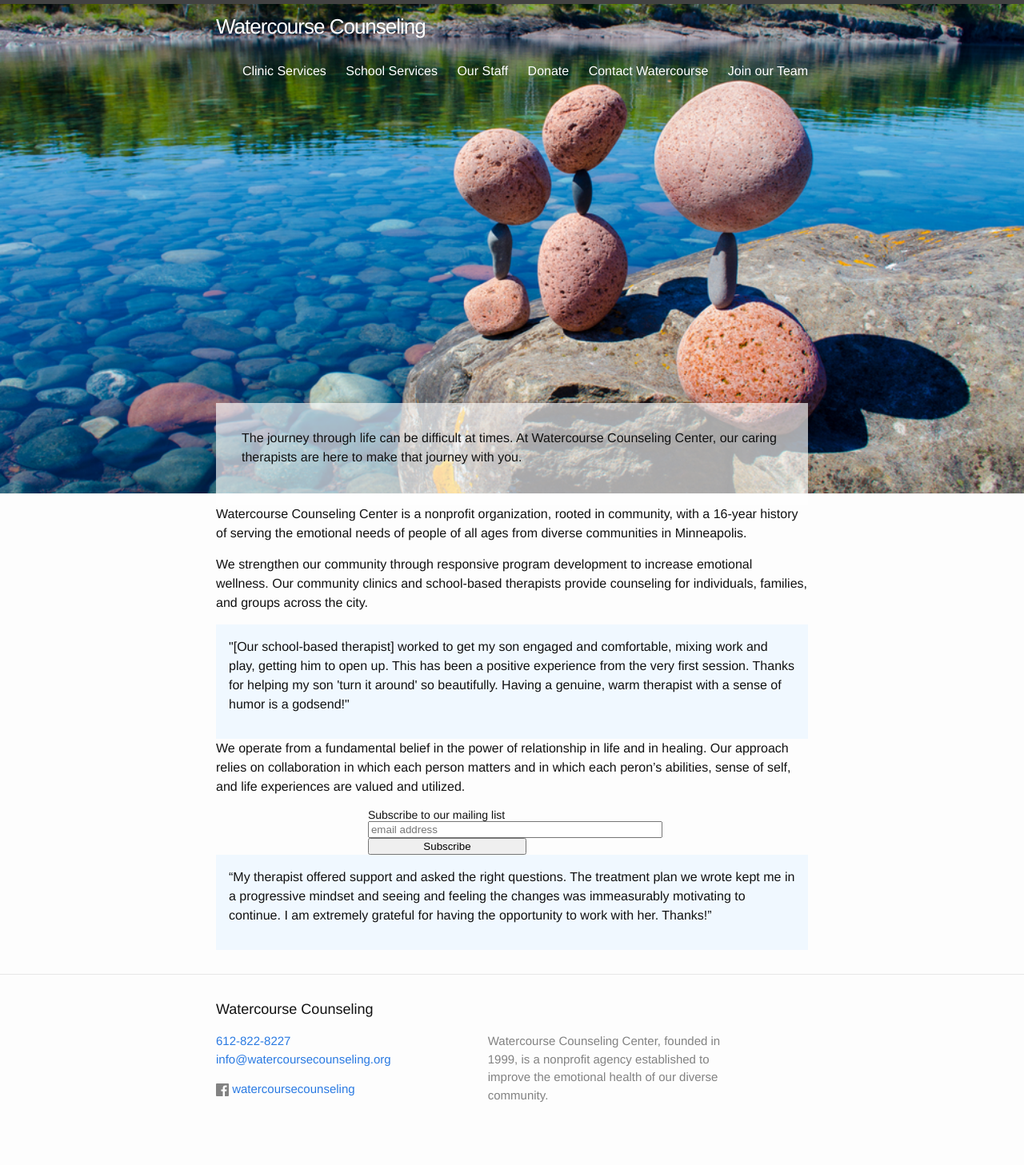
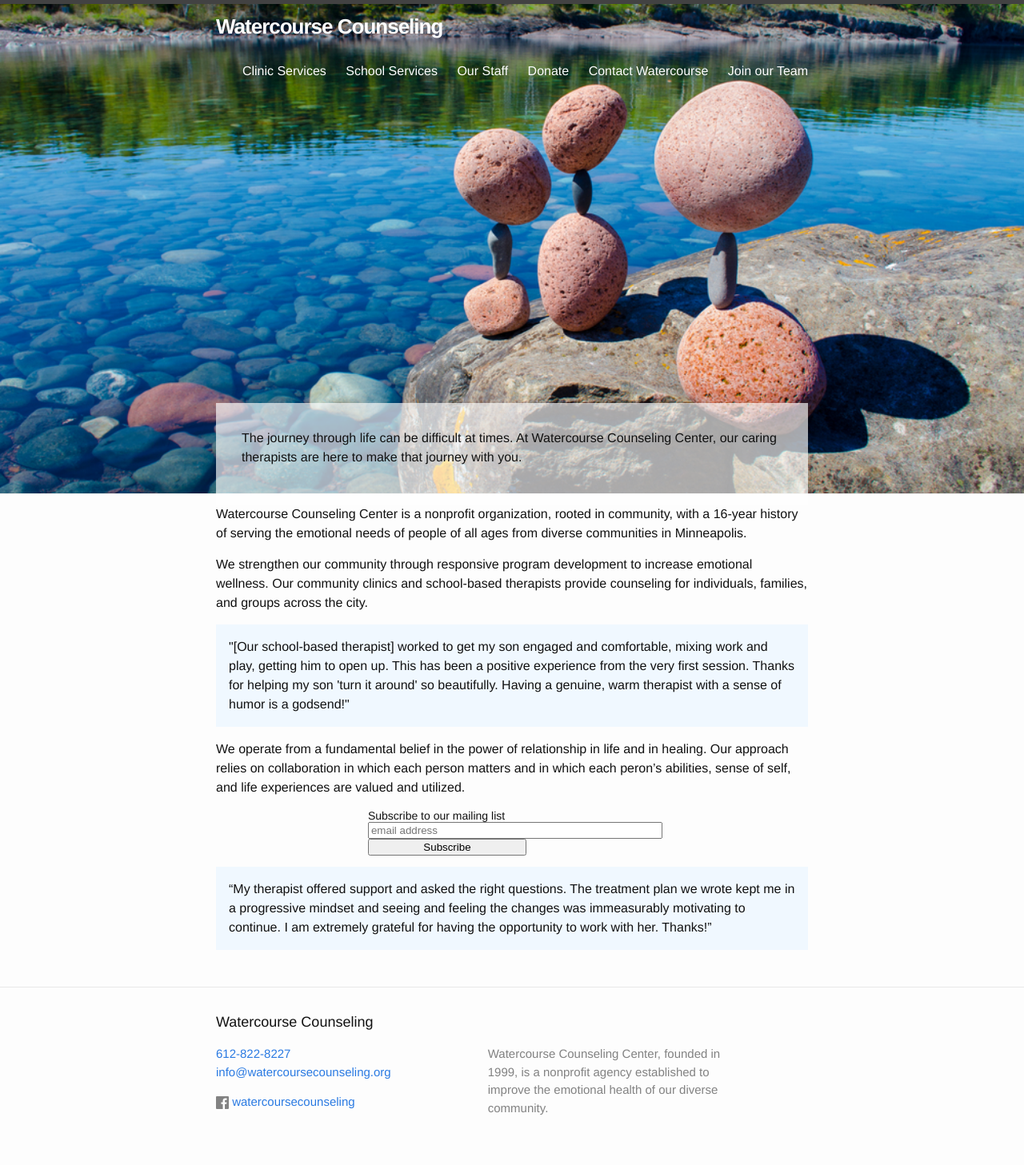
Before and after one commit to watercourse-cc/watercourse, a Jekyll site: the page built from index.html, in a window 1280 px wide. Shown: the whole page at 80% size. Built offline with Jekyll 4.4.1, drawn with Linux system fonts in a browser that asks for light colours; comment, search, counter and statistics services are not loaded.

Commit message:
welcome page style tweaks

```diff
--- a/_sass/header.scss
+++ b/_sass/header.scss
@@ -3,14 +3,17 @@
   linear-gradient(0deg,
     transparent,
     transparent 30%,
-    rgba(0, 0, 0, 0.25) 65%,
-    rgba(0, 0, 0, 0.55));
+    rgba(0, 0, 0, 0.35) 65%,
+    rgba(0, 0, 0, 0.95));
   min-height: 68vh;
   background-size: cover;
   color: white;
   display: flex;
 
+  .site-title {
+    font-weight: bold;
+  }
   .site-title, nav a {
-    color: white
+    color: #fdfdfd;
   }
 }
--- a/_sass/mailchimp.scss
+++ b/_sass/mailchimp.scss
@@ -3,6 +3,7 @@
   align-items: center;
   justify-content: center;
   background: #fdfdfd !important;
+  margin-bottom: 1em;
 
   input.email {
     width: 100% !important;
--- a/_sass/well.scss
+++ b/_sass/well.scss
@@ -1,4 +1,9 @@
 .well {
   background: aliceblue;
   padding: 1em;
+  margin-bottom: 1em;
+
+  p:last-child {
+    margin-bottom: 0;
+  }
 }
```
